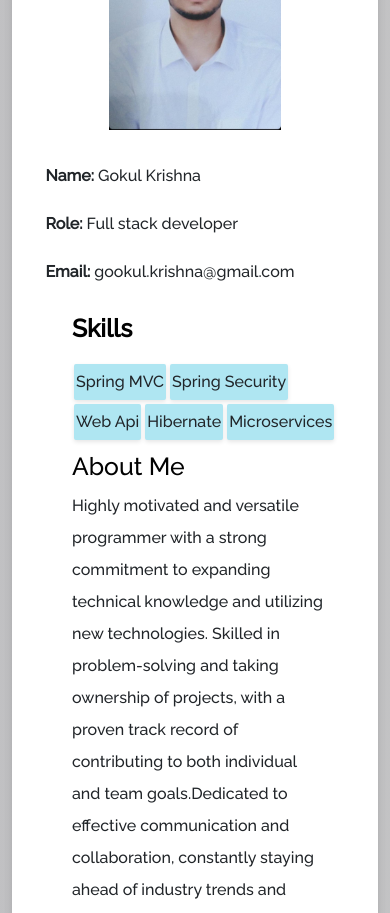
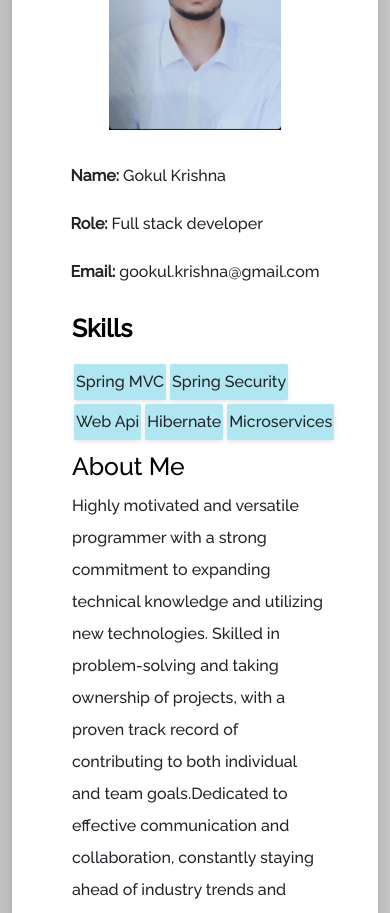
Before and after one commit to gokul-2408/Portfolio-master, a React (Create React App) app: page / in a window 390 px wide. Shown: the part 920-1833 px from the top of the page. Built offline with nearby package versions, Linux system fonts and the light colour scheme.

Commit message:
Update style.css

```diff
--- a/src/style.css
+++ b/src/style.css
@@ -448,7 +448,6 @@ button:focus {
   .user {
     padding: 0px !important;
     padding-top: 30px !important;
-    margin-left: -50px !important;
 
   }
   .user1 {
```
